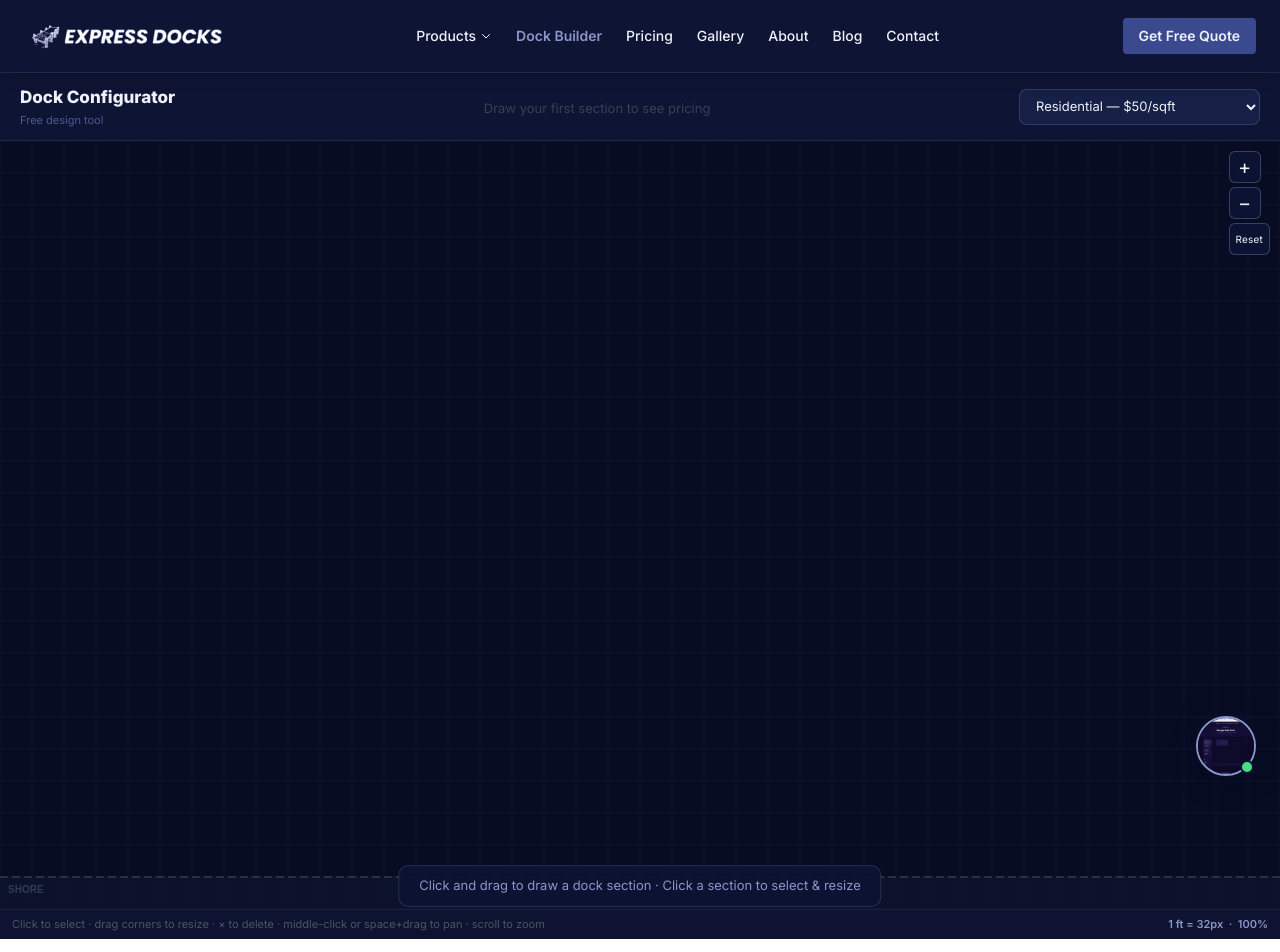
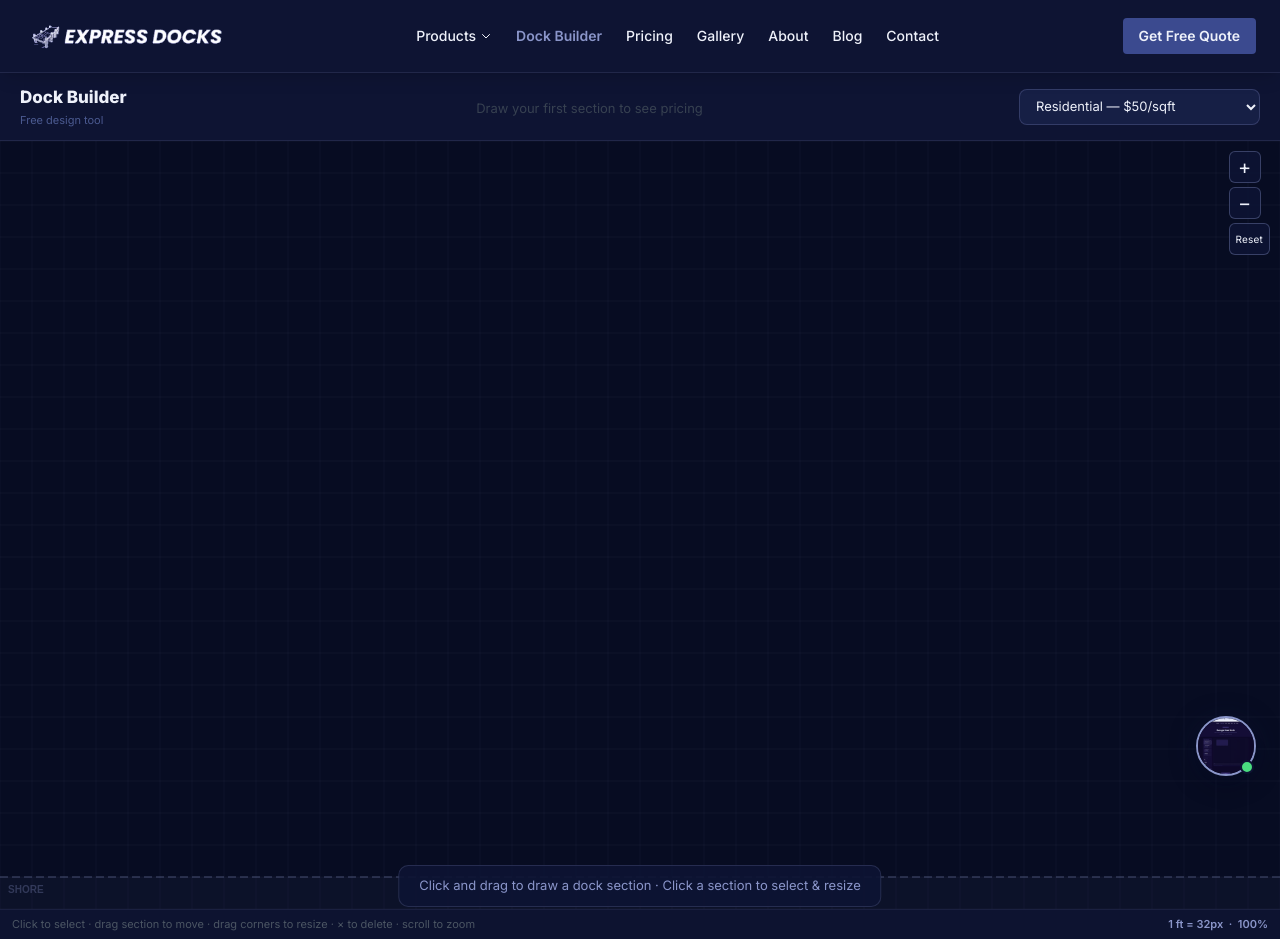
Before and after one commit to marketing356/expressdocks-vercel, a Next.js app: page /configurator in a window 1280 px wide. Shown: the top 952 px of the page. Built offline with nearby package versions, Linux system fonts and the light colour scheme.

Commit message:
Fix drag-to-move: account for canvas scale, update hint text, fix title to Dock Builder

```diff
--- a/src/app/configurator/page.tsx
+++ b/src/app/configurator/page.tsx
@@ -118,7 +118,7 @@ export default function ConfiguratorPage() {
         position: 'sticky', top: 0, zIndex: 10,
       }}>
         <div style={{ minWidth: '140px' }}>
-          <div style={{ fontWeight: 800, fontSize: '17px' }}>Dock Configurator</div>
+          <div style={{ fontWeight: 800, fontSize: '17px' }}>Dock Builder</div>
           <div style={{ color: '#4B5A90', fontSize: '11px', marginTop: '1px' }}>Free design tool</div>
         </div>
 
--- a/src/components/ConfiguratorCanvas.tsx
+++ b/src/components/ConfiguratorCanvas.tsx
@@ -501,21 +501,20 @@ export default function ConfiguratorCanvas({
                 onDragStart={(e) => { e.cancelBubble = true; onSelect(s.id); const stage = e.target.getStage(); if (stage) stage.container().style.cursor = 'grabbing'; }}
                 onDragEnd={(e) => {
                   e.cancelBubble = true;
-                  const stage = e.target.getStage(); if (stage) stage.container().style.cursor = 'grab';
-                  // The group was dragged — its absolute position in virtual canvas coords
-                  // e.target.x() and y() are the GROUP offset from its original position
-                  const dragOffsetX = e.target.x();
-                  const dragOffsetY = e.target.y();
-                  // Original position in virtual canvas
+                  const stage = e.target.getStage();
+                  if (stage) stage.container().style.cursor = 'grab';
+                  // Get current scale from stage transform
+                  const scale = stage ? stage.scaleX() : 1;
+                  // e.target.x()/y() is the drag offset in SCREEN pixels
+                  // Divide by scale to convert to virtual canvas pixels
+                  const dragOffsetX = e.target.x() / scale;
+                  const dragOffsetY = e.target.y() / scale;
                   const origX = s.gx * CELL;
                   const origY = s.gy * CELL;
-                  // New absolute position
                   const rawNewX = origX + dragOffsetX;
                   const rawNewY = origY + dragOffsetY;
-                  // Snap to grid
                   const newGX = Math.max(0, Math.round(rawNewX / CELL));
                   const newGY = Math.max(0, Math.round(rawNewY / CELL));
-                  // Reset group offset (section will re-render at new grid position)
                   e.target.position({ x: 0, y: 0 });
                   if (onMove) onMove(s.id, newGX, newGY);
                 }}
@@ -573,7 +572,7 @@ export default function ConfiguratorCanvas({
         fontSize: '11px', color: '#4B5563',
         display: 'flex', justifyContent: 'space-between', flexWrap: 'wrap', gap: '4px',
       }}>
-        <span>Click to select · drag corners to resize · × to delete · middle-click or space+drag to pan · scroll to zoom</span>
+        <span>Click to select · drag section to move · drag corners to resize · × to delete · scroll to zoom</span>
         <span style={{ color: '#8A95C9', fontWeight: 600 }}>1 ft = {pxPerFt}px &nbsp;·&nbsp; {Math.round(scale * 100)}%</span>
       </div>
     </div>
```
